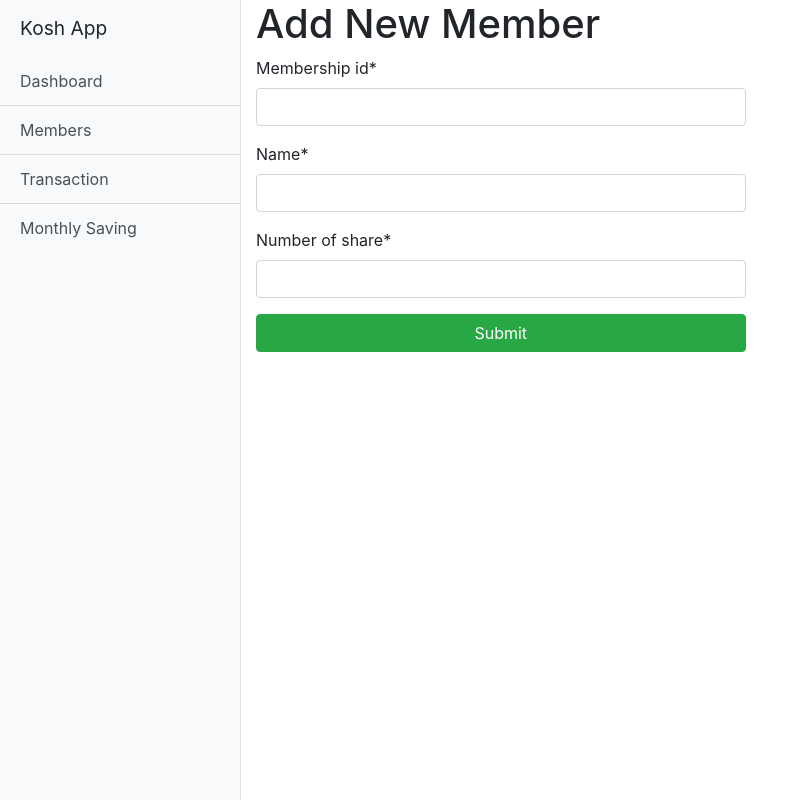
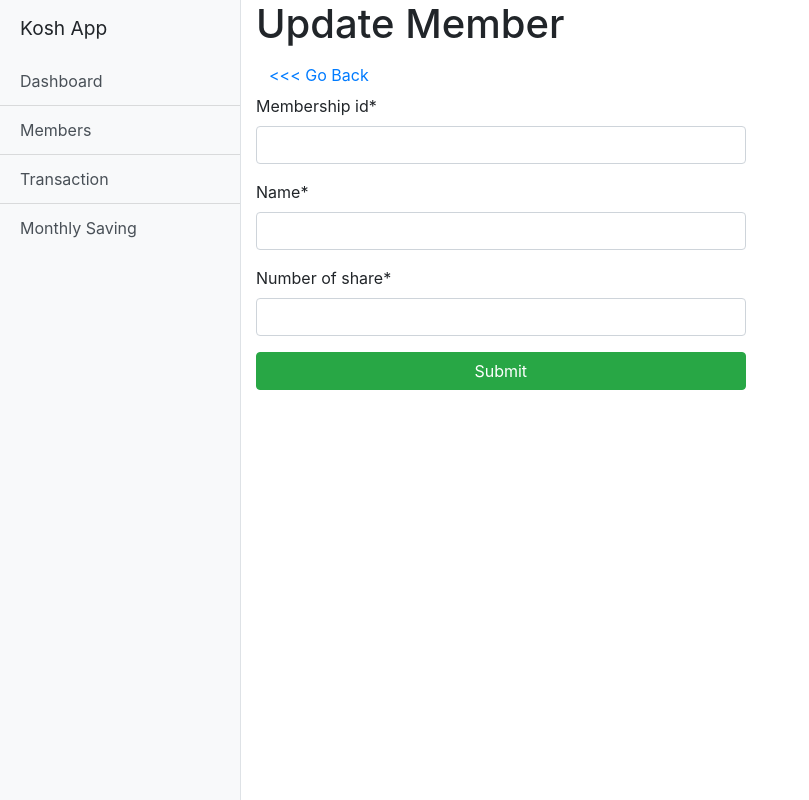
Before and after one commit to MuskanBartaula/kosh, a Django app: template src/members/templates/members/member_form.html in a window 1280 px wide. Shown: the whole page, without its empty margins (0-809 px from the left). Run offline with Django 3.2, Linux system fonts and the light colour scheme; the template is opened without the code that fills it: values that come from a table or form of the project are taken from there, others are empty; some libraries are stand-ins or nearby versions.

Commit message:
Added back button

```diff
--- a/src/members/templates/members/member_form.html
+++ b/src/members/templates/members/member_form.html
@@ -1,19 +1,16 @@
 {% extends 'base.html' %}
 {% load crispy_forms_tags %}
-{% block title %} Create Member {% endblock %}
+{% block title %} Update Member {% endblock %}
 {% block content %}
 <div class="row">
-	<div class="col-7">
-		<h1 class="content-header-title">Add New Member</h1>
+	<div class="col-12">
+		<h1 class="content-header-title">Update Member</h1>
+	</div>
+	<div class="col-12">
+		<button onclick="window.history.back();" class="btn btn-link">&lt;&lt;&lt; Go Back</button>
 	</div>
 	<div class="col-6">
 		{% crispy form %}
-
-		{% comment %}<form action="" method="POST">{% endcomment %}
-			{% comment %}{% csrf_token %}{% endcomment %}
-			{% comment %}{{ form }}{% endcomment %}
-			{% comment %}<input type="submit" value="Add" class="btn btn-success btn-lg mt-2 px-4">{% endcomment %}
-		{% comment %}</form>{% endcomment %}
 	</div>
 </div>
 {% endblock %}
```
